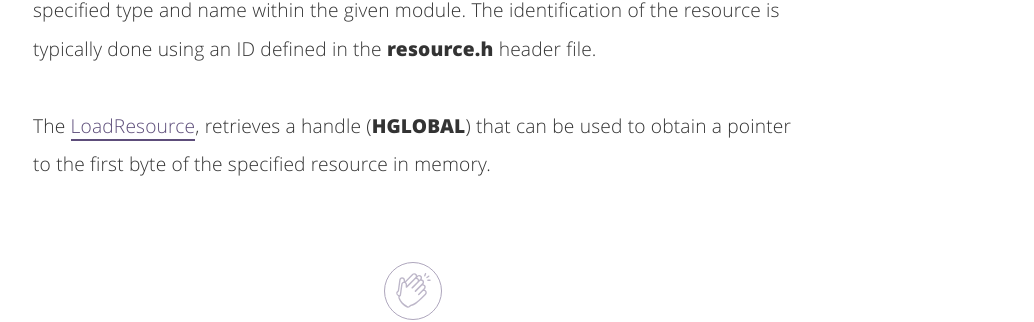
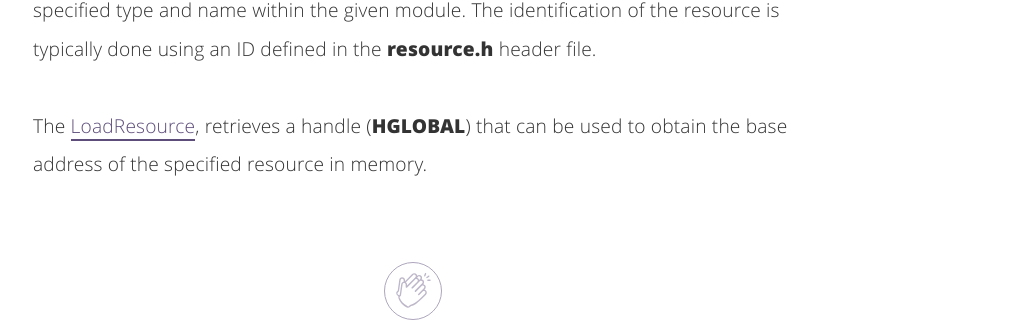
Before and after one commit to nickvourd/nickvourd.github.io, a Jekyll site: the page built from _posts/2024-04-21-the-anatomy-of-pe.md, in a window 1280 px wide and 900 px high, scrolled down 17713 px. Shown: the part 412-734 px from the top of the window, without its empty margins (227-1261 px from the left). Built offline with Jekyll 4.4.1, drawn with Linux system fonts in a browser that asks for light colours.

Commit message:
Edit the anatomy of PE

```diff
--- a/_posts/2024-04-21-the-anatomy-of-pe.md
+++ b/_posts/2024-04-21-the-anatomy-of-pe.md
@@ -400,7 +400,7 @@ msfvenom -p windows/x64/exec CMD=calc.exe -f raw -o calc.ico
 </ul>
 </p>
 
-<p>As we can see from the names of the above WinAPIs, it's obvious what they are doing, but let's find out more details about them.<br /><br />The <a href="https://learn.microsoft.com/en-us/windows/win32/api/libloaderapi/nf-libloaderapi-findresourcew">FindResourceW</a>, attempts to locate the location of a resource identified by a specified type and name within the given module. The identification of the resource is typically done using an ID defined in the <b>resource.h</b> header file.<br ><br />The <a href="https://learn.microsoft.com/en-us/windows/win32/api/libloaderapi/nf-libloaderapi-loadresource">LoadResource</a>, retrieves a handle (<b>HGLOBAL</b>) that can be used to obtain a pointer to the first byte of the specified resource in memory.</p>
+<p>As we can see from the names of the above WinAPIs, it's obvious what they are doing, but let's find out more details about them.<br /><br />The <a href="https://learn.microsoft.com/en-us/windows/win32/api/libloaderapi/nf-libloaderapi-findresourcew">FindResourceW</a>, attempts to locate the location of a resource identified by a specified type and name within the given module. The identification of the resource is typically done using an ID defined in the <b>resource.h</b> header file.<br ><br />The <a href="https://learn.microsoft.com/en-us/windows/win32/api/libloaderapi/nf-libloaderapi-loadresource">LoadResource</a>, retrieves a handle (<b>HGLOBAL</b>) that can be used to obtain the base address of the specified resource in memory.</p>
 
 <br /><br />
 
```
